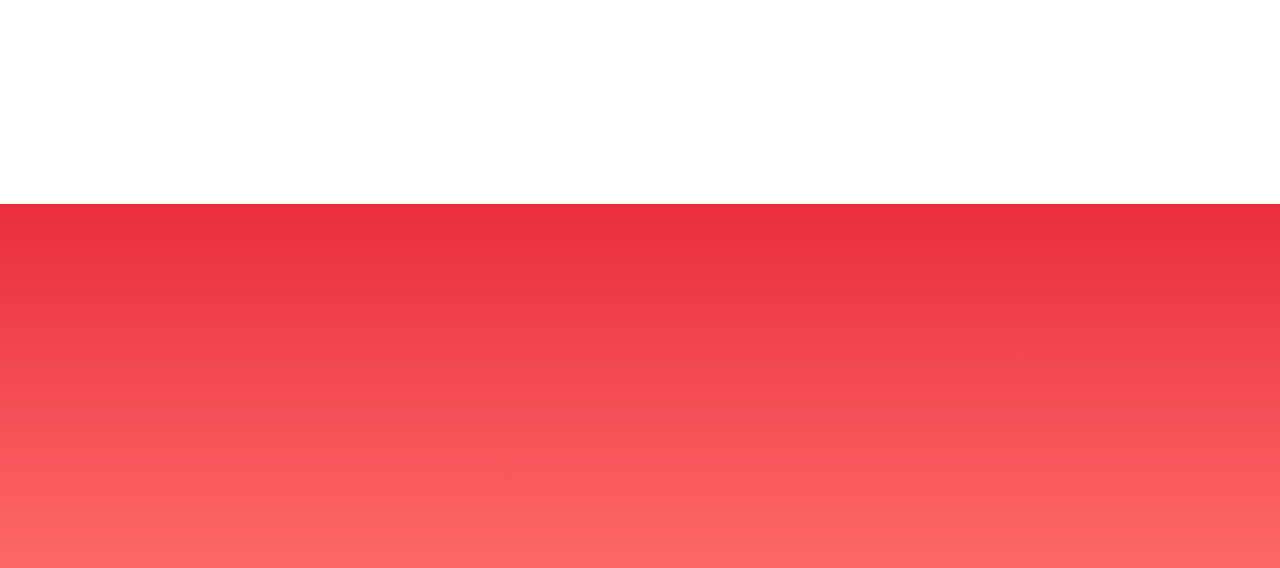
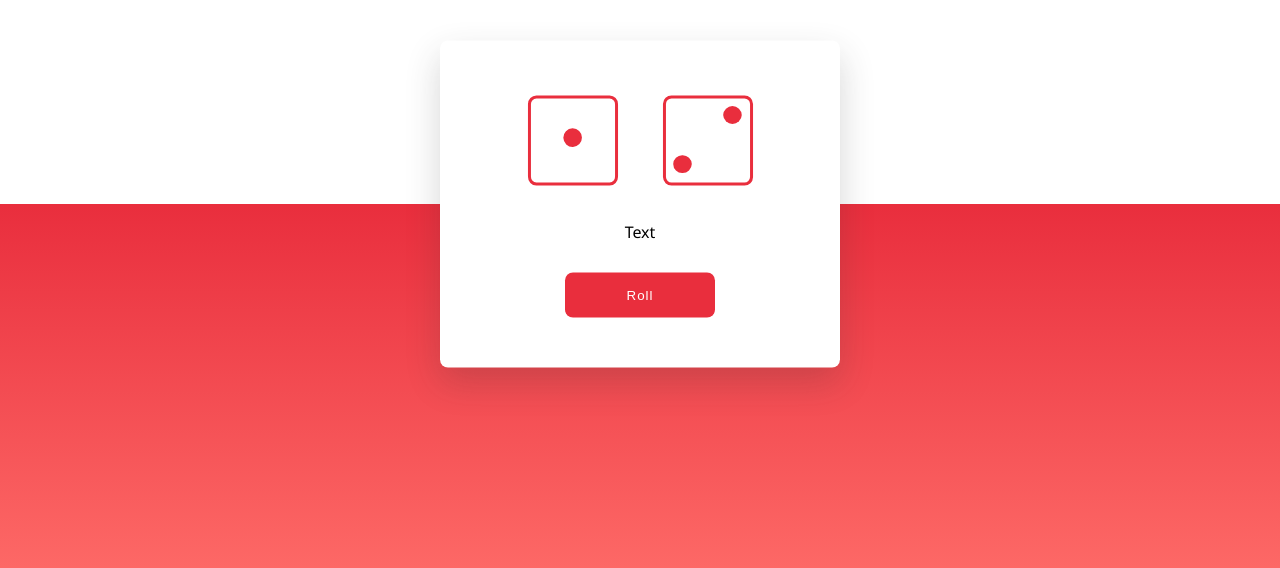
Before and after one commit to yusufisbilir/Dice-Rolling-Game, a plain HTML site: page Dice-Roll-Game/index.html in a window 1280 px wide. Shown: the part 196-764 px from the top of the page. Drawn offline with Linux system fonts and the light colour scheme.

Commit message:
UI create

```diff
--- a/Dice-Roll-Game/index.html
+++ b/Dice-Roll-Game/index.html
@@ -8,6 +8,14 @@
         <link rel="stylesheet" href="style.css" />
     </head>
     <body>
+        <div class="container">
+            <div class="dice-wrapper">
+                <img src="dice-01.svg" id="dice1" />
+                <img src="dice-02.svg" id="dice2" />
+            </div>
+            <p id="total">Text</p>
+            <button onclick="roll()">Roll</button>
+        </div>
         <script src="script.js"></script>
     </body>
 </html>
--- a/Dice-Roll-Game/style.sass
+++ b/Dice-Roll-Game/style.sass
@@ -6,3 +6,49 @@ body
     height: 100vh
     background: linear-gradient(#e92e3d,#ff6e6a) 0 100% no-repeat
     background-size: 100% 50%
+
+.container
+    width: 400px
+    padding: 50px
+    position: absolute
+    transform: translate(-50%, -50%)
+    top: 50%
+    left: 50%
+    background-color: #fff
+    box-shadow: 0 15px 35px rgba(50, 50, 50, 0.2)
+    border-radius: 8px
+    display: flex
+    flex-direction: column
+    align-items: center
+    font-family: 'Segoe UI', Tahoma, Geneva, Verdana, sans-serif
+
+.dice-wrapper
+    width: 90%
+    display: flex
+    justify-content: space-around
+
+p
+    font-size: 16px
+    margin: 30px 0
+    font-weight: 500
+
+button
+    background-color: #e92e3d
+    border: none
+    outline: none
+    color: #fff
+    padding: 15px 0px
+    width: 150px
+    letter-spacing: 1px
+    border-radius: 8px
+
+.shake
+    animation: shake 0.5s infinite
+
+@keyframes shake
+    0%
+        transform: rotate(8deg)
+    50%
+        transform: rotate(-8deg)
+    100%
+        transform: rotate(8deg)
```
Also changed, not shown: Dice-Roll-Game/dice-01.svg (added), Dice-Roll-Game/dice-02.svg (added), Dice-Roll-Game/dice-03.svg (added), Dice-Roll-Game/dice-04.svg (added), Dice-Roll-Game/dice-05.svg (added), Dice-Roll-Game/dice-06.svg (added), Dice-Roll-Game/style.css, 1 other file.
